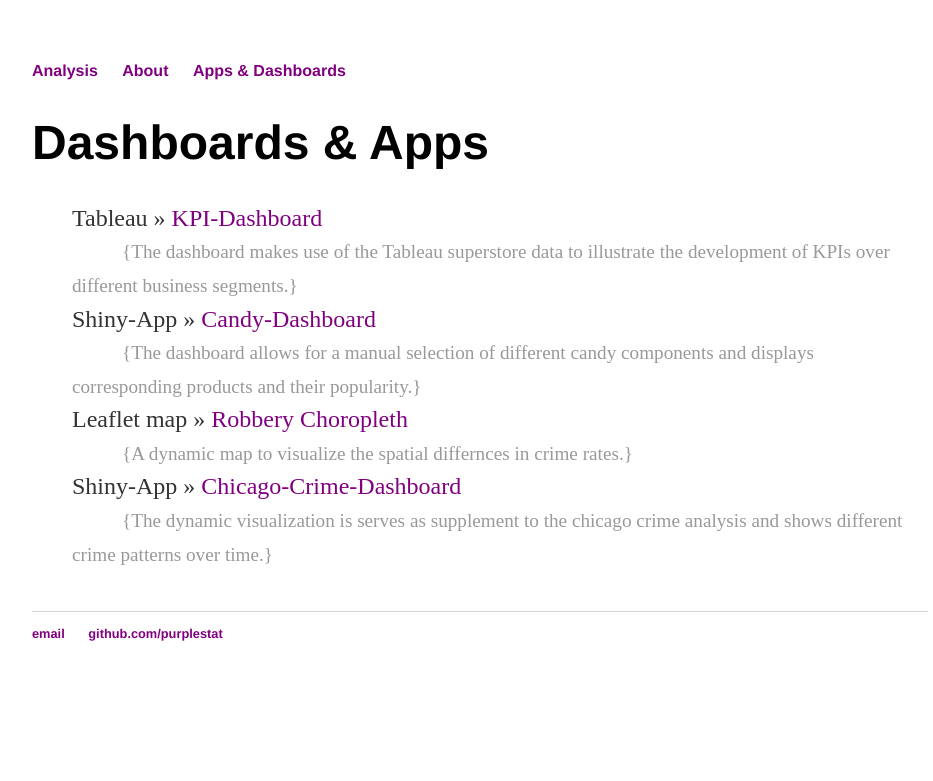
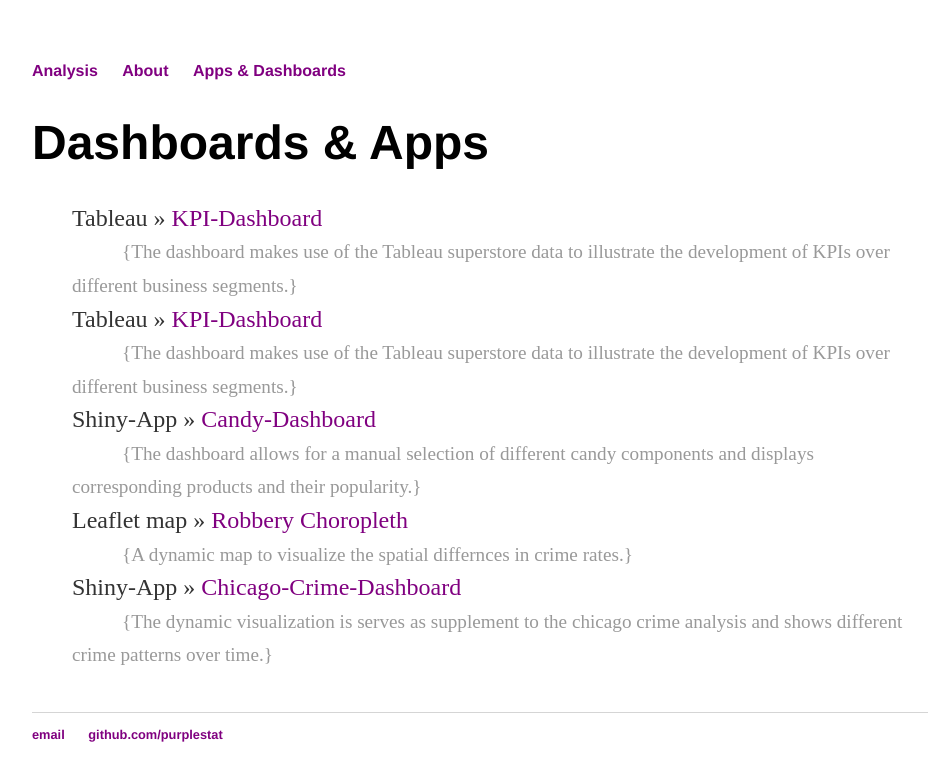
Before and after one commit to purplestat/purplestat.github.io, a Jekyll site: the page built from cv/index.html, in a window 1280 px wide. Shown: the top 781 px of the page, without its empty margins (160-1093 px from the left). Built offline with Jekyll 4.4.1, drawn with Linux system fonts in a browser that asks for light colours.

Commit message:
Update index.html

```diff
--- a/cv/index.html
+++ b/cv/index.html
@@ -5,6 +5,9 @@
 		<div class="about">
 			<h1>Dashboards & Apps</h1>
 			<ul class="posts">
+
+		<li><span>Tableau</span> &raquo; <a href="https://public.tableau.com/views/MYKPIdash/Dashboard1?:embed=y&:toolbar=n&:embed_code_version=3&:loadOrderID=0&:display_count=y&:origin=viz_share_link&:showVizHome=no" title="Candy" target="_blank">KPI-Dashboard</a></li>
+				<li id="list2">{The dashboard makes use of the Tableau superstore data to illustrate the development of KPIs over different business segments.} </li>
 		<li><span>Tableau</span> &raquo; <a href="/cv/tableau_KPIdash.html" title="Candy" target="_blank">KPI-Dashboard</a></li>
 				<li id="list2">{The dashboard makes use of the Tableau superstore data to illustrate the development of KPIs over different business segments.} </li>
 		<li><span>Shiny-App</span> &raquo; <a href="https://bluestat.shinyapps.io/candy/" title="Candy" target="_blank">Candy-Dashboard</a></li>
```
